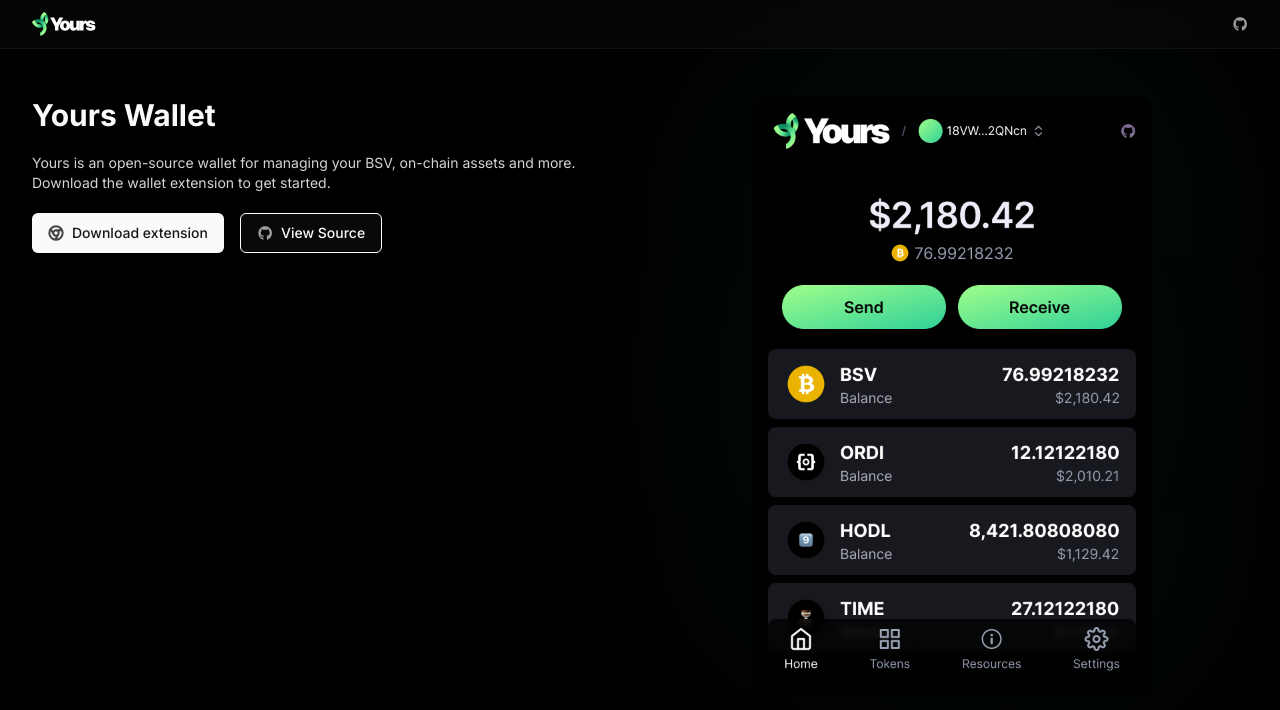
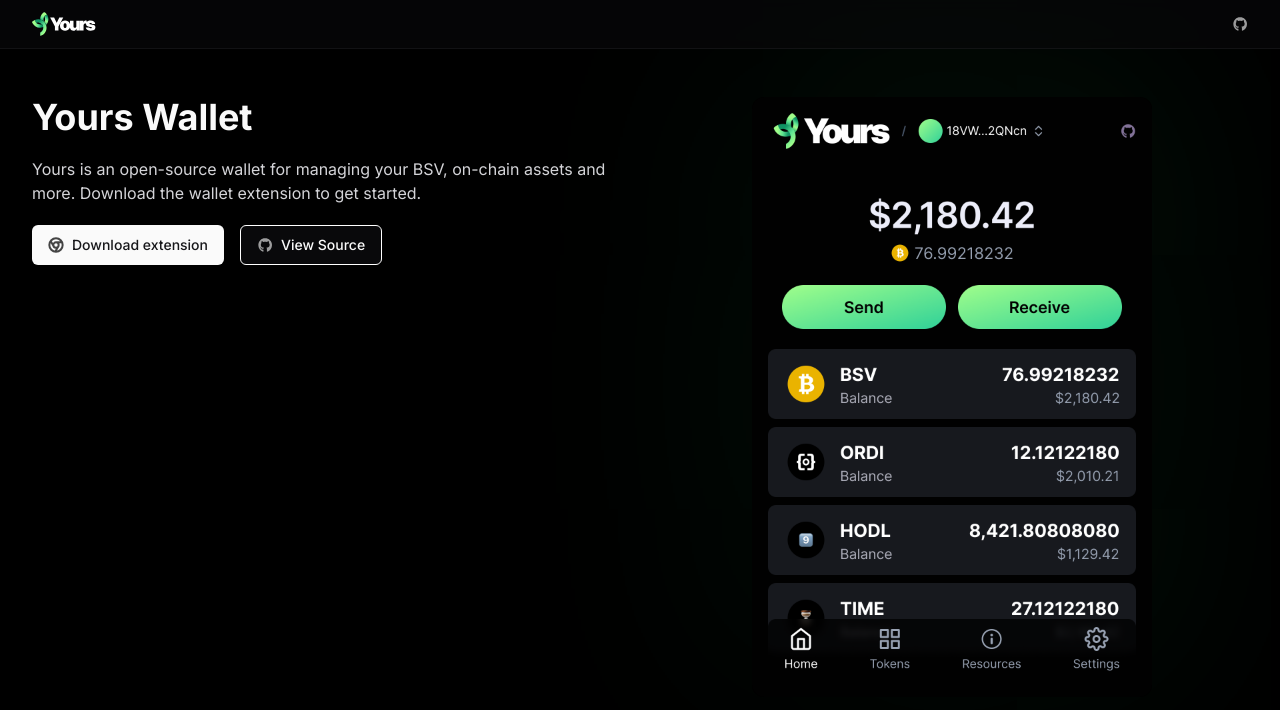
Before and after one commit to yours-org/frontend, a Next.js app: page / in a window 1280 px wide. Shown: the top 710 px of the page. Built offline with nearby package versions, Linux system fonts and the light colour scheme.

Commit message:
syling updates

```diff
--- a/src/app/page.tsx
+++ b/src/app/page.tsx
@@ -8,8 +8,8 @@
 		<main className="flex flex-col gap-4 w-full relative max-w-screen-xl container py-12">
 			<div className="gap-8 grid grid-cols-1 lg:grid-cols-2">
 				<div className="flex flex-col gap-5 items-center lg:items-start">
-					<h1 className="font-bold text-3xl">Yours Wallet</h1>
-					<p className="text-sm text-[#D4D4D8]">
+					<h1 className="font-bold text-4xl">Yours Wallet</h1>
+					<p className="text-md text-center lg:text-left max-w-[600px] text-[#D4D4D8]">
 						Yours is an open-source wallet for managing your BSV, on-chain assets and more. Download
 						the wallet extension to get started.
 					</p>
```
